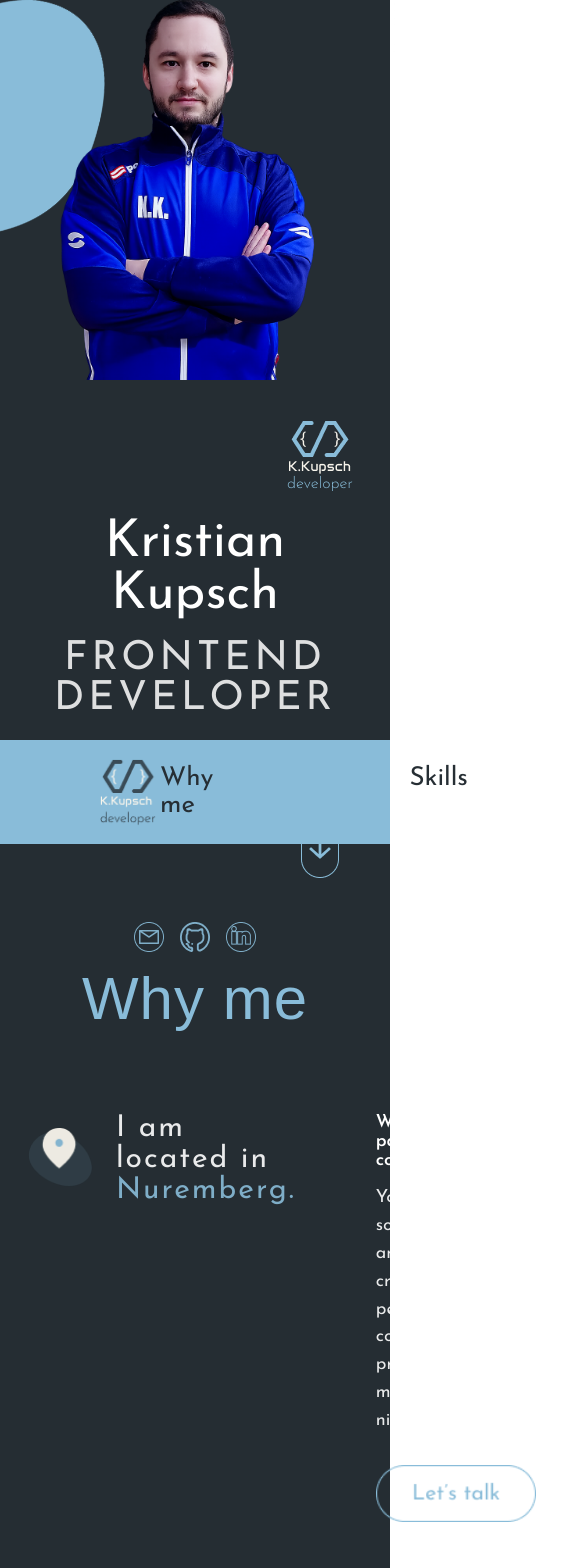
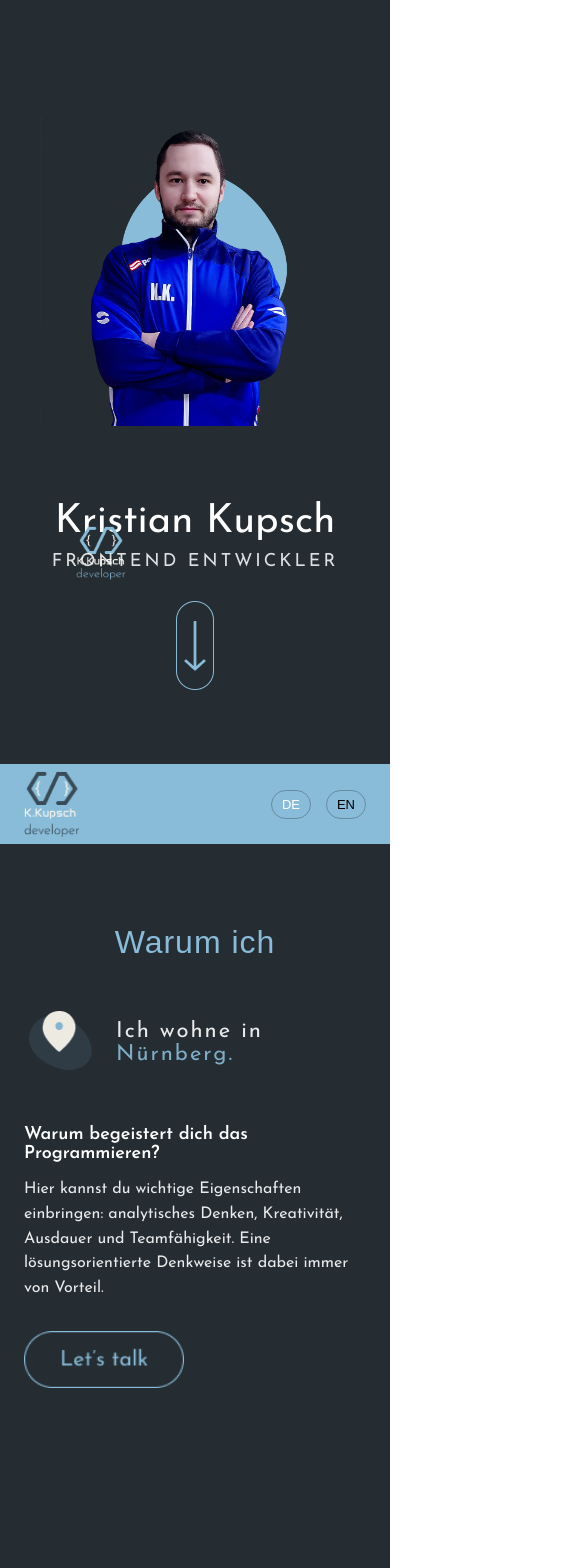
Before and after one commit to kkupschi/Portfolio-v2, an Angular app: page / in a window 390 px wide. Shown: the top 1568 px of the page, 585 px wide, since content can reach past the window. Built offline with nearby package versions, Linux system fonts and the light colour scheme; a web font is replaced by a local one.

Commit message:
enhance responsive design across multiple sections; update footer, header, contact, hero, projects, skills, testimonials, and why-me styles for better mobile experience

```diff
--- a/src/app/layout/footer/footer.scss
+++ b/src/app/layout/footer/footer.scss
@@ -80,3 +80,31 @@
     display: block;
     opacity: 0.9;
 }
+
+@media (max-width: 768px) {
+    .footer {
+        height: auto;
+        padding: 30px 0;
+    }
+
+    .footer__inner {
+        grid-template-columns: 1fr;
+        justify-items: center;
+        gap: 20px;
+        text-align: center;
+    }
+
+    .footer__left {
+        justify-items: center;
+    }
+
+    .footer__right {
+        justify-content: center;
+    }
+}
+
+@media (max-width: 600px) {
+    .footer__left {
+        font-size: 15px;
+    }
+}
--- a/src/app/layout/header/header.html
+++ b/src/app/layout/header/header.html
@@ -1,4 +1,9 @@
 <section class="top" id="home">
+    <button class="top__hamburger" aria-label="Menu">
+        <span></span>
+        <span></span>
+        <span></span>
+    </button>
     <div class="container top__inner">
 
         <div class="top__photo">
--- a/src/app/layout/header/header.scss
+++ b/src/app/layout/header/header.scss
@@ -117,35 +117,176 @@ h1 {
 
 /* RESPONSIVE */
 @media (max-width: 1100px) {
+    .top {
+        height: auto;
+        min-height: calc(100vh - 104px);
+        padding-bottom: 0;
+    }
+
     .top__inner {
-        grid-template-columns: 1fr;
-        text-align: center;
-        justify-items: center;
-        align-items: end;
+        grid-template-columns: 1fr 80px;
+        grid-template-rows: auto auto;
         height: auto;
+        align-items: center;
+        row-gap: 40px;
+    }
+
+    .top__title {
+        grid-column: 1;
+        grid-row: 1;
+    }
+
+    .top__icons {
+        grid-column: 2;
+        grid-row: 1;
+        flex-direction: column;
+        align-self: center;
+        align-items: center;
     }
 
     .top__photo {
-        width: 320px;
-        height: 380px;
+        grid-column: 1 / -1;
+        grid-row: 2;
+        width: 340px;
+        height: 420px;
+        justify-self: center;
+        align-self: end;
     }
 
     .top__circle {
-        width: 320px;
-        height: 380px;
+        top: -60px;
+        left: 50%;
+        transform: translateX(-50%) rotate(45deg);
+        width: 560px;
+        height: 600px;
     }
 
     .top__profile {
-        height: 400px;
+        left: 50%;
+        height: 440px;
+        transform: translateX(-50%);
     }
 
     h1 {
-        font-size: 52px;
+        font-size: 60px;
+    }
+
+    .subtitle {
+        font-size: 28px;
+    }
+
+    .top__logo {
+        margin-left: 0;
+    }
+
+    .top__down {
+        margin-left: 0;
+    }
+}
+
+@media (max-width: 600px) {
+    .top {
+        position: relative;
+        min-height: calc(100vh - 80px);
+        overflow: hidden;
+    }
+
+    .top__hamburger {
+        display: flex;
+        flex-direction: column;
+        gap: 6px;
+        position: absolute;
+        top: 28px;
+        right: 24px;
+        background: transparent;
+        border: none;
+        cursor: pointer;
+        padding: 4px;
+        z-index: 10;
+    }
+
+    .top__hamburger span {
+        display: block;
+        width: 26px;
+        height: 2px;
+        background: rgba(255, 255, 255, 0.8);
+        border-radius: 2px;
+    }
+
+    .top__logo {
+        position: absolute;
+        top: 24px;
+        left: 24px;
+        margin: 0;
+        width: 50px;
+    }
+
+    .top__inner {
+        grid-template-columns: 1fr;
+        grid-template-rows: auto auto;
+        height: auto;
+        align-items: center;
+        row-gap: 24px;
+        padding: 100px 24px 48px;
+        text-align: center;
+        justify-items: center;
+    }
+
+    .top__photo {
+        grid-column: 1;
+        grid-row: 1;
+        width: 260px;
+        height: 300px;
+        justify-self: center;
+        align-self: auto;
+    }
+
+    .top__circle {
+        top: 0;
+        left: 50%;
+        width: 260px;
+        height: 260px;
+        transform: translateX(-50%);
+    }
+
+    .top__profile {
+        height: 310px;
+        bottom: 0;
+        left: 50%;
+        transform: translateX(-50%);
+    }
+
+    .top__title {
+        grid-column: 1;
+        grid-row: 2;
+        text-align: center;
+        display: flex;
+        flex-direction: column;
+        align-items: center;
+    }
+
+    h1 {
+        font-size: 40px;
+    }
+
+    .subtitle {
+        font-size: 18px;
+        letter-spacing: 3px;
+        margin-top: 10px;
+    }
+
+    .top__down {
+        margin-top: 30px;
+        margin-left: 0;
+        display: flex;
+        justify-content: center;
     }
 
     .top__icons {
-        flex-direction: row;
-        justify-content: center;
-        align-items: center;
+        display: none;
     }
 }
+
+.top__hamburger {
+    display: none;
+}
--- a/src/app/sections/contact/contact.scss
+++ b/src/app/sections/contact/contact.scss
@@ -226,3 +226,43 @@
     transform: translateY(-2px);
     opacity: 0.95;
 }
+
+@media (max-width: 1100px) {
+    .contact__top {
+        grid-template-columns: 1fr 1fr;
+        gap: 40px;
+    }
+
+    .contact__to-top {
+        display: none;
+    }
+}
+
+@media (max-width: 768px) {
+    .contact__top {
+        grid-template-columns: 1fr;
+        gap: 30px;
+    }
+
+    .contact__row {
+        grid-template-columns: 1fr;
+        gap: 26px;
+    }
+
+    .contact__bottom {
+        flex-direction: column;
+        align-items: flex-start;
+        gap: 20px;
+    }
+}
+
+@media (max-width: 600px) {
+    .contact {
+        padding: 80px 0 100px;
+    }
+
+    .contact__headline {
+        font-size: 38px;
+        margin-bottom: 50px;
+    }
+}
--- a/src/app/sections/hero/hero.scss
+++ b/src/app/sections/hero/hero.scss
@@ -47,3 +47,36 @@
 .navbar__lang .active {
     color: white;
 }
+
+@media (max-width: 1100px) {
+    .navbar__inner {
+        grid-template-columns: auto 1fr auto;
+        padding: 0 24px;
+    }
+
+    .navbar__logo {
+        margin-left: 0;
+    }
+
+    .navbar__links {
+        gap: 40px;
+        font-size: 20px;
+    }
+}
+
+@media (max-width: 600px) {
+    .navbar__inner {
+        height: 80px;
+        grid-template-columns: 1fr auto;
+        padding: 0 24px;
+    }
+
+    .navbar__links {
+        display: none;
+    }
+
+    .navbar__lang button {
+        padding: 6px 10px;
+        font-size: 13px;
+    }
+}
--- a/src/app/sections/projects/projects.scss
+++ b/src/app/sections/projects/projects.scss
@@ -71,6 +71,54 @@
 @media (max-width: 1100px) {
     .projects__content {
         grid-template-columns: 1fr;
+    }
+
+    .projects__tabs {
+        gap: 20px;
+        padding: 16px 20px 0;
+        flex-wrap: wrap;
+    }
+
+    .projects__tab {
+        font-size: 22px;
+    }
+
+    .projects__panel {
+        padding: 24px 24px;
+    }
+
+    .projects__image {
+        width: 100%;
+        height: auto;
+        aspect-ratio: 16 / 11;
+    }
+}
+
+@media (max-width: 600px) {
+    .projects {
+        padding: 40px 0 100px;
+    }
+
+    .projects__tab {
+        font-size: 17px;
+        padding: 12px 8px;
+    }
+
+    .projects__tab.is-active {
+        font-size: 17px;
+        padding: 14px 16px;
+    }
+
+    .projects__block h3 {
+        font-size: 22px;
+    }
+
+    .projects__block p {
+        font-size: 16px;
+    }
+
+    .projects__buttons {
+        flex-wrap: wrap;
     }
 }
 
--- a/src/app/sections/skills/skills.scss
+++ b/src/app/sections/skills/skills.scss
@@ -116,3 +116,33 @@
     opacity: 0.9;
     font-size: 15px;
 }
+
+@media (max-width: 1100px) {
+    .skills__content {
+        grid-template-columns: 1fr;
+        gap: 60px;
+    }
+
+    .skills__bubble {
+        justify-self: center;
+    }
+}
+
+@media (max-width: 600px) {
+    .skills {
+        padding: 80px 0 100px;
+    }
+
+    .skills__grid {
+        grid-template-columns: repeat(3, minmax(70px, 1fr));
+    }
+
+    .skill img {
+        width: 48px;
+        height: 48px;
+    }
+
+    .skill span {
+        font-size: 15px;
+    }
+}
--- a/src/app/sections/testimonials/testimonials.scss
+++ b/src/app/sections/testimonials/testimonials.scss
@@ -24,7 +24,7 @@
 /* Grid */
 .testimonials__grid {
     display: grid;
-    grid-template-columns: repeat(3, 400px);
+    grid-template-columns: repeat(2, 400px);
     justify-content: center;
     gap: 70px;
 }
@@ -103,3 +103,93 @@
     opacity: 0.8;
     transform: translateY(-2px);
 }
+
+@media (max-width: 1100px) {
+    .testimonials__grid {
+        grid-template-columns: repeat(2, minmax(0, 340px));
+        gap: 40px;
+    }
+
+    .tcard {
+        width: 340px;
+        height: 340px;
+    }
+
+    .tcard__bg {
+        width: 340px;
+        height: 340px;
+    }
+
+    .tcard__content {
+        width: 270px;
+    }
+
+    .tcard__content h3 {
+        font-size: 22px;
+    }
+
+    .tcard__quote {
+        font-size: 15px;
+    }
+}
+
+@media (max-width: 768px) {
+    .testimonials__inner {
+        padding: 0;
+    }
+
+    .testimonials__headline {
+        padding: 0 24px;
+    }
+
+    .testimonials__grid {
+        display: flex;
+        overflow-x: auto;
+        scroll-snap-type: x mandatory;
+        -webkit-overflow-scrolling: touch;
+        scrollbar-width: none;
+        gap: 20px;
+        padding: 0 24px 20px;
+        justify-content: flex-start;
+    }
+
+    .testimonials__grid::-webkit-scrollbar {
+        display: none;
+    }
+
+    .tcard {
+        flex-shrink: 0;
+        scroll-snap-align: start;
+        width: 300px;
+        height: 300px;
+    }
+
+    .tcard__bg {
+        width: 300px;
+        height: 300px;
+    }
+
+    .tcard__content {
+        width: 240px;
+    }
+
+    .tcard__content h3 {
+        font-size: 20px;
+    }
+
+    .tcard__quote {
+        font-size: 14px;
+        line-height: 1.4;
+    }
+}
+
+@media (max-width: 600px) {
+    .testimonials {
+        padding: 80px 0 100px;
+    }
+
+    .testimonials__headline {
+        font-size: 24px;
+        margin-bottom: 50px;
+    }
+}
--- a/src/app/sections/why-me/why-me.scss
+++ b/src/app/sections/why-me/why-me.scss
@@ -83,3 +83,33 @@
     transform: translateY(-1px);
     filter: brightness(1.05);
 }
+
+@media (max-width: 1100px) {
+    .why__headline {
+        font-size: 44px;
+    }
+
+    .why__content {
+        grid-template-columns: 1fr;
+        gap: 50px;
+    }
+}
+
+@media (max-width: 600px) {
+    .why {
+        padding: 80px 0 140px;
+    }
+
+    .why__headline {
+        font-size: 32px;
+        margin-bottom: 50px;
+    }
+
+    .why__location-text {
+        font-size: 22px;
+    }
+
+    .why__text p {
+        font-size: 16px;
+    }
+}
--- a/src/app/services/language.service.ts
+++ b/src/app/services/language.service.ts
@@ -3,7 +3,7 @@ import { translations, type Lang, type Translations } from '../translate/transla
 
 @Injectable({ providedIn: 'root' })
 export class LanguageService {
-  readonly lang = signal<Lang>('en');
+  readonly lang = signal<Lang>('de');
   readonly t = computed<Translations>(() => translations[this.lang()]);
 
   set(lang: Lang): void {
--- a/src/app/translate/translations.ts
+++ b/src/app/translate/translations.ts
@@ -1,6 +1,24 @@
 export type Lang = 'de' | 'en';
 
-export const translations = {
+export interface Translations {
+  nav: { whyMe: string; skills: string; projects: string; contact: string };
+  hero: { subtitle: string };
+  whyMe: { title: string; locationPrefix: string; city: string; heading: string; text: string };
+  skills: { title: string; learningTitle: string; learningText: string };
+  testimonials: { headline: string; linkedIn: string };
+  projects: {
+    title: string; technologies: string; liveTest: string; durationLabel: string;
+    aboutProject: string; workProcess: string; groupWork: string;
+  };
+  contact: {
+    title: string; text: string; nameLabel: string; emailLabel: string; messageLabel: string;
+    privacyBefore: string; privacyLink: string; privacyAfter: string; send: string;
+    successMsg: string; anotherMsg: string; errorMsg: string; tryAgain: string;
+    nameRequired: string; emailRequired: string; emailInvalid: string; messageRequired: string;
+  };
+}
+
+export const translations: Record<Lang, Translations> = {
   en: {
     nav: {
       whyMe: 'Why me',
@@ -111,6 +129,4 @@ export const translations = {
       messageRequired: 'Nachricht ist erforderlich.',
     },
   },
-} as const;
-
-export type Translations = typeof translations.en;
+};
```
Also changed, not shown: src/app/sections/testimonials/testimonials.html (+15 -23 lines).
